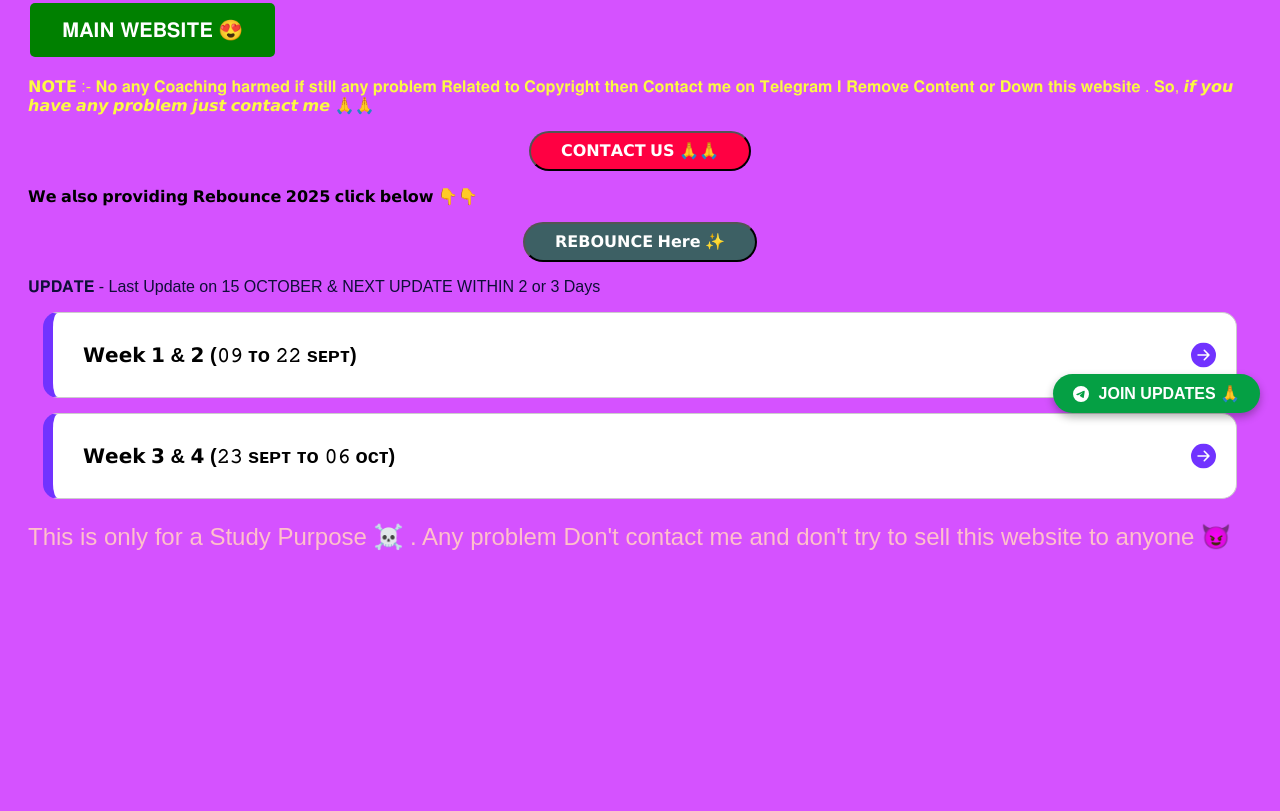
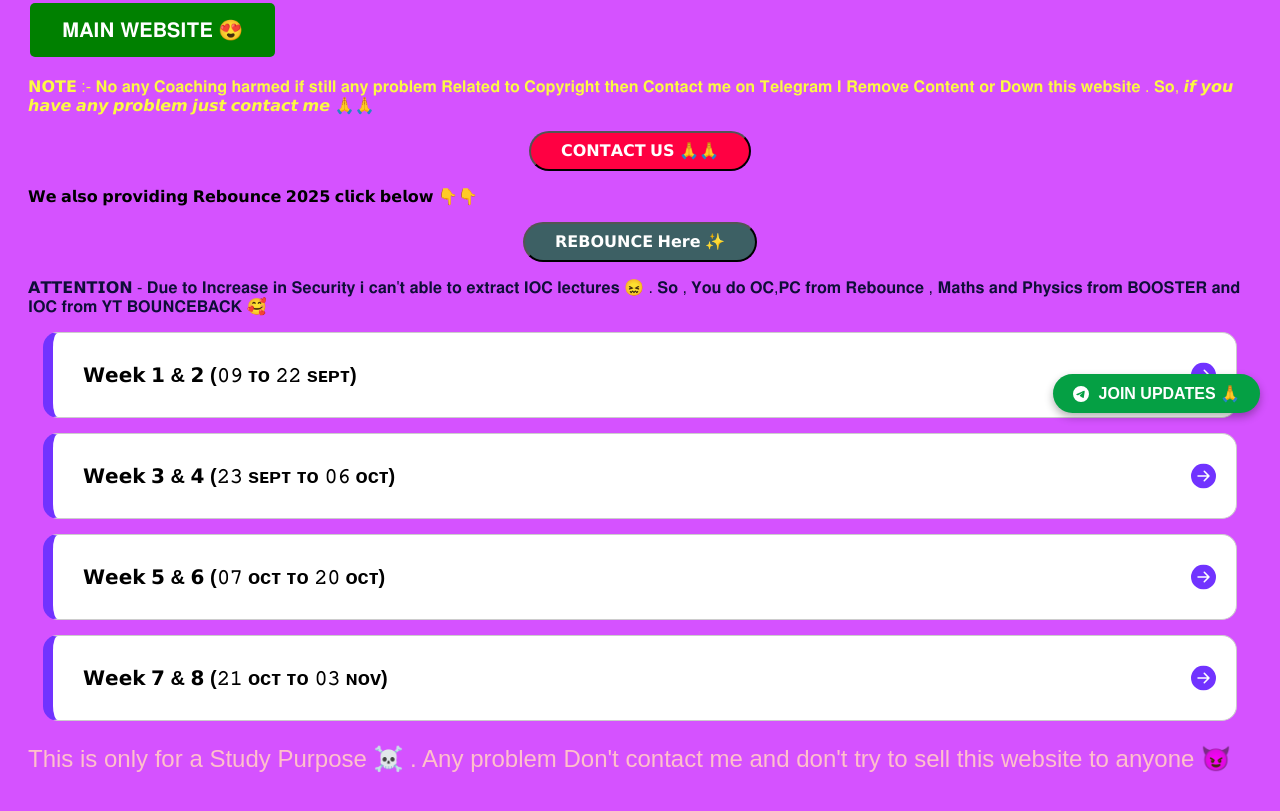
Before and after one commit to YashYasag/boost25, a plain HTML site: page index.html in a window 1280 px wide. Shown: the part 367-1178 px from the top of the page. Before the commit the page ends 970 px from the top, so only its background shows below. Drawn offline with Linux system fonts and the light colour scheme.

Commit message:
Update index.html

```diff
--- a/index.html
+++ b/index.html
@@ -227,7 +227,7 @@
 </div>
 <p style="color:#00000; font-size:16px;">𝗪𝗲 𝗮𝗹𝘀𝗼 𝗽𝗿𝗼𝘃𝗶𝗱𝗶𝗻𝗴 𝗥𝗲𝗯𝗼𝘂𝗻𝗰𝗲 𝟮𝟬𝟮𝟱 𝗰𝗹𝗶𝗰𝗸 𝗯𝗲𝗹𝗼𝘄 👇👇</p> <div style="display: flex; justify-content: center; height: 5vh;"> <button style="background-color:#3D6064; color:white; padding:5px 30px; font-size:16px; border-radius: 20px;"><a href="https://bit.ly/ItsRebounce" style="color:white; text-decoration:none;">𝗥𝗘𝗕𝗢𝗨𝗡𝗖𝗘 𝗛𝗲𝗿𝗲 ✨</a></button> </div>
 </div>
-<p style="color:#0F0E38; font-size:16px;">𝐔𝐏𝐃𝐀𝐓𝐄 - Last Update on 15 OCTOBER & NEXT UPDATE WITHIN 2 or 3 Days</p>
+<p style="color:#0F0E38; font-size:16px;">𝗔𝗧𝗧𝗘𝗡𝗧𝗜𝗢𝗡 - 𝐃𝐮𝐞 𝐭𝐨 𝐈𝐧𝐜𝐫𝐞𝐚𝐬𝐞 𝐢𝐧 𝐒𝐞𝐜𝐮𝐫𝐢𝐭𝐲 𝐢 𝐜𝐚𝐧'𝐭 𝐚𝐛𝐥𝐞 𝐭𝐨 𝐞𝐱𝐭𝐫𝐚𝐜𝐭 𝐈𝐎𝐂 𝐥𝐞𝐜𝐭𝐮𝐫𝐞𝐬 😖 . 𝐒𝐨 , 𝐘𝐨𝐮 𝐝𝐨 𝐎𝐂,𝐏𝐂 𝐟𝐫𝐨𝐦 𝐑𝐞𝐛𝐨𝐮𝐧𝐜𝐞 , 𝐌𝐚𝐭𝐡𝐬 𝐚𝐧𝐝 𝐏𝐡𝐲𝐬𝐢𝐜𝐬 𝐟𝐫𝐨𝐦 𝐁𝐎𝐎𝐒𝐓𝐄𝐑 𝐚𝐧𝐝 𝐈𝐎𝐂 𝐟𝐫𝐨𝐦 𝐘𝐓 𝐁𝐎𝐔𝐍𝐂𝐄𝐁𝐀𝐂𝐊 🥰</p>
     <div id="cards-container">
          <!-- Cards div through JS -->
     </div>
@@ -262,6 +262,23 @@
                   { name: '𝐓𝐫𝐢𝐠𝐨𝐧𝐨𝐦𝐞𝐭𝐫𝐲 𝐑𝐚𝐭𝐢𝐨 & 𝐄𝐪𝐧', linkshortner: 'https://instantearn.in/gWL7Btf' },
                   { name: '𝐂𝐡𝐞𝐦𝐢𝐜𝐚𝐥 & 𝐈𝐨𝐧𝐢𝐜 𝐄𝐪𝐮𝐥𝐛𝐫𝐦', linkshortner: 'https://instantearn.in/iubl' },
                   { name: '𝐑𝐞𝐝𝐨𝐱 𝐑𝐱𝐧𝐬', linkshortner: 'https://instantearn.in/7Zfjwm' }]
+            },{
+                name: '𝗪𝗲𝗲𝗸 𝟱  & 𝟲 (𝟶𝟽 ᴏᴄᴛ ᴛᴏ 𝟸𝟶 ᴏᴄᴛ)',
+                subcards: [{ name: '𝐒𝐭𝐫𝐚𝐢𝐠𝐡𝐭 𝐋𝐢𝐧𝐞', linkshortner: 'https://instantearn.in/Qyev' },
+                  { name: '𝐂𝐢𝐫𝐜𝐥𝐞𝐬', linkshortner: 'https://instantearn.in/gB3YLPNE' },
+                  { name: '𝐏𝐚𝐫𝐚𝐛𝐨𝐥𝐚', linkshortner: 'https://instantearn.in/SBxzJ' },
+                  { name: '𝐆𝐫𝐚𝐯𝐢𝐭𝐢𝐚𝐭𝐢𝐨𝐧 + 𝐒𝐨𝐥𝐢𝐝𝐬', linkshortner: 'https://instantearn.in/0YTCUEU' },
+                  { name: '𝐅𝐥𝐮𝐢𝐝𝐬', linkshortner: 'https://instantearn.in/WRQUw' },
+                  { name: '𝐓𝐡𝐞𝐫𝐦𝐚𝐥 𝐏𝐫𝐨𝐩𝐞𝐫𝐭𝐢𝐞𝐬 𝐨𝐟 𝐌𝐚𝐭𝐭𝐞𝐫', linkshortner: 'https://instantearn.in/Cp4fb1l' },
+                  { name: '𝐂𝐡𝐞𝐦𝐜𝐢𝐚𝐥 𝐁𝐨𝐧𝐝𝐢𝐧𝐠 𝐍𝐨𝐭𝐞𝐬', linkshortner: 'https://instantearn.in/Em3aQJ0X' },
+                  { name: '𝐏 𝐁𝐋𝐎𝐂𝐊', linkshortner: 'https://instantearn.in/GZABXuA' }]
+            },
+{
+                name: '𝗪𝗲𝗲𝗸 𝟳  & 𝟴 (𝟸𝟷 ᴏᴄᴛ ᴛᴏ 𝟶𝟹 ɴᴏᴠ)',
+                subcards: [{ name: '𝐄𝐥𝐥𝐢𝐩𝐬𝐞 & 𝐇𝐲𝐩𝐞𝐫𝐛𝐨𝐥𝐚', linkshortner: 'https://instantearn.in/qwZy1z' },
+                  { name: '𝐂𝐨𝐦𝐩𝐥𝐞𝐱 𝐍𝐨. + 𝐒𝐭𝐚𝐭𝐢𝐬𝐭𝐢𝐜𝐬', linkshortner: 'https://instantearn.in/tKBMo' },
+                  { name: '𝐊𝐓𝐆', linkshortner: 'https://instantearn.in/2OzR' },
+                  { name: '𝐓𝐡𝐞𝐫𝐦𝐨𝐝𝐲𝐧𝐚𝐦𝐢𝐜𝐬', linkshortner: 'https://instantearn.in/Rhrswuhc' }]
             },
         ];
 
@@ -320,4 +337,4 @@
     </script>
 <p class="myParagraph">This is only for a Study Purpose ☠️ . Any problem Don't contact me and don't try to sell this website to anyone 😈</p>
 </body>
-    </html>
+</html>
```
